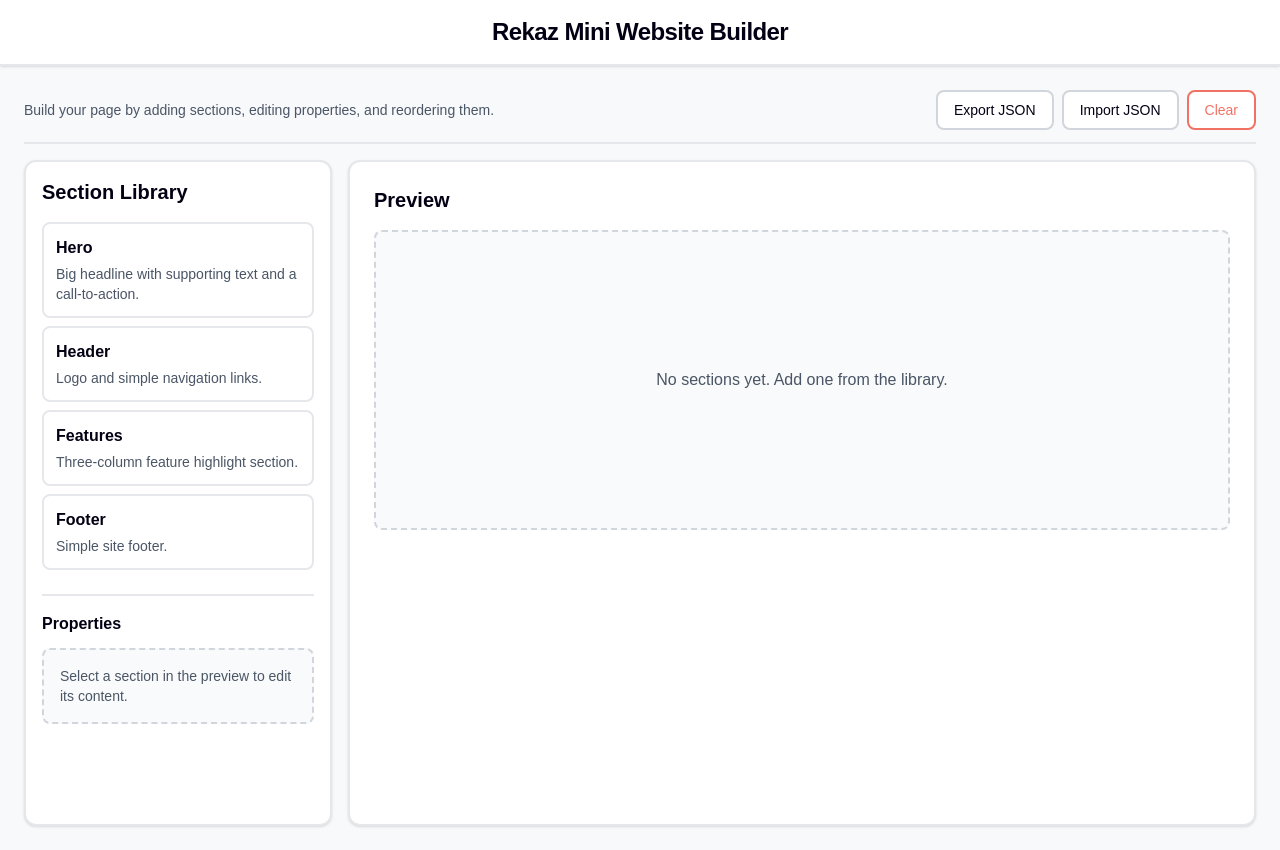
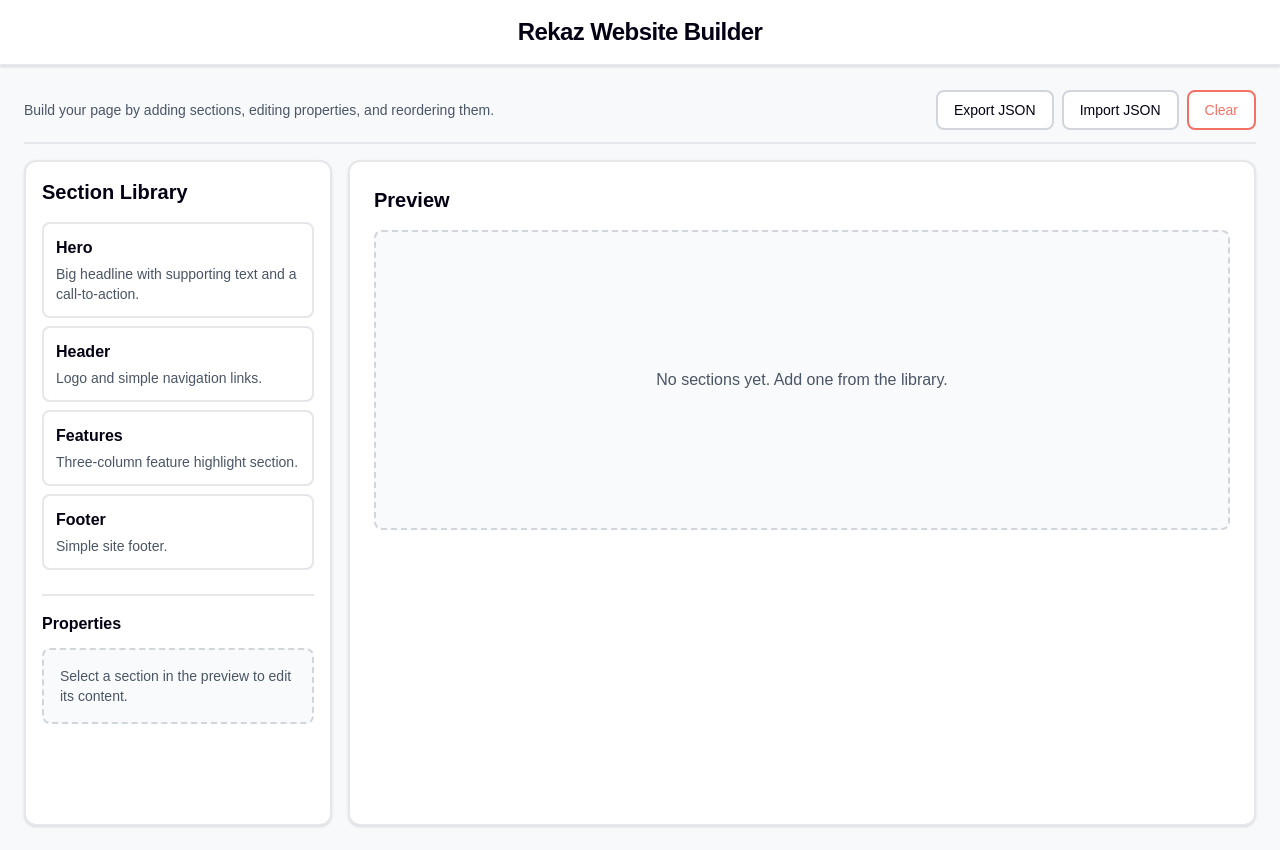
Before and after one commit to abu-taher/rekaz-website-builder, a Next.js app: page / in a window 1280 px wide. Built offline with nearby package versions, Linux system fonts and the light colour scheme.

Commit message:
refactor: update application title to Rekaz Website Builder

```diff
--- a/app/page.tsx
+++ b/app/page.tsx
@@ -6,7 +6,7 @@ export default function HomePage() {
       {/* Header */}
       <header className="border-b-2 border-gray-200 px-6 py-4 flex items-center justify-between bg-white shadow-sm">
         <h1 className="text-2xl font-bold tracking-tight text-[#030014] text-center w-full">
-          Rekaz Mini Website Builder
+          Rekaz Website Builder
         </h1>
       </header>
 
```
